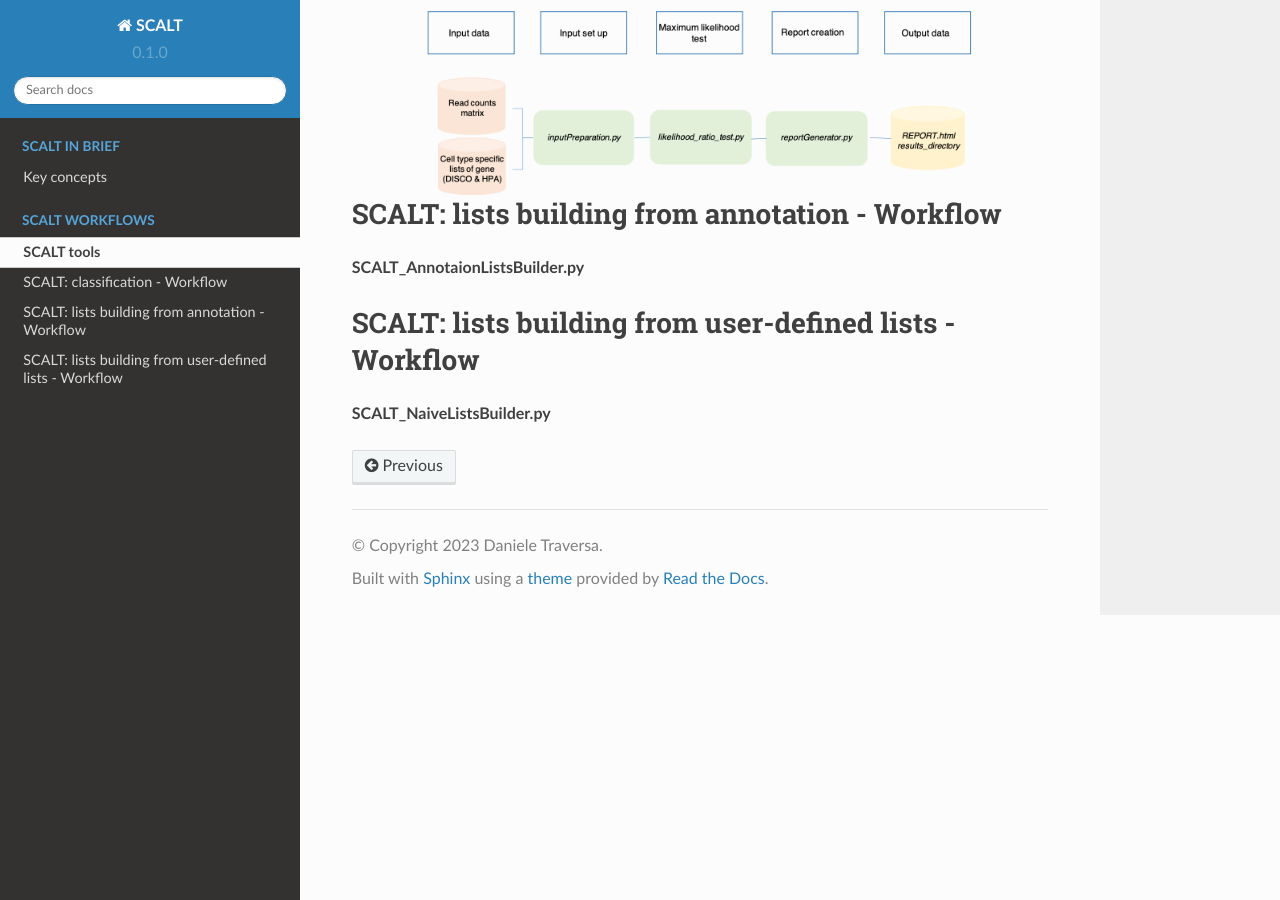
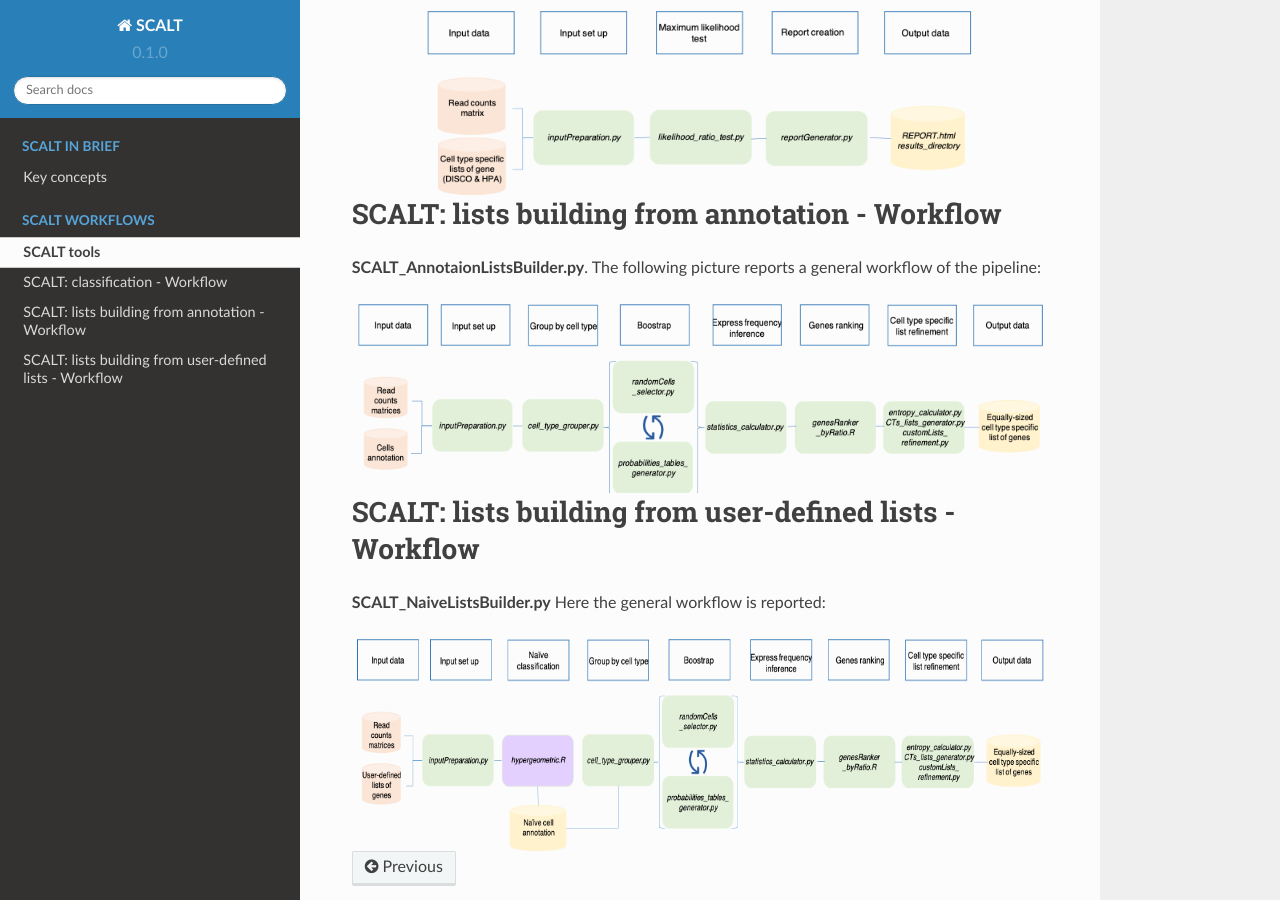
Before and after one commit to danitrave/CapitalCitiesGame, a Sphinx documentation site: the page built from docs/source/workflows.rst, in a window 1280 px wide and 900 px high, scrolled down 498 px. Built offline with Sphinx 7.4.7 and the Read the Docs theme 2.0.0, drawn with Linux system fonts in a browser that asks for light colours.

Commit message:
Update workflows.rst

```diff
--- a/docs/source/workflows.rst
+++ b/docs/source/workflows.rst
@@ -10,7 +10,8 @@ SCALT integrates three different pipelines for the analysis of single cell RNA s
 SCALT: classification - Workflow
 ================
 
-**SCALT.py** utilizes the pre-compiled cell type specific lists of genes originated from DISCO and Human Protein Atlas (HPA) database to classify cells from a scRNA seq counts matrix indipendently one from the others and without any kind of clustering or dimension reduction. A general workflow of the utility can be visualized in the following image:
+**SCALT.py** utilizes the pre-compiled cell type specific lists of genes originated from DISCO and Human Protein Atlas (HPA) database to classify cells from a scRNA seq counts matrix indipendently one from the others and without any kind of clustering or dimension reduction.
+A general workflow of the utility can be visualized in the following image:
 
 .. figure:: pictures/SCALT_workflow.png
    :align: center
@@ -19,10 +20,19 @@ SCALT: classification - Workflow
 SCALT: lists building from annotation - Workflow
 ================================================
 
-**SCALT_AnnotaionListsBuilder.py**
+**SCALT_AnnotaionListsBuilder.py**.
+The following picture reports a general workflow of the pipeline:
 
+.. figure:: pictures/SCALT_listbuildAnno.png
+   :align: center
+   :scale: 40%
 
 SCALT: lists building from user-defined lists - Workflow
 ========================================================
 
 **SCALT_NaiveListsBuilder.py**
+Here the general workflow is reported:
+
+.. figure:: pictures/SCALT_listsbuildNaive.png
+   :align: center
+   :scale: 40%
```
